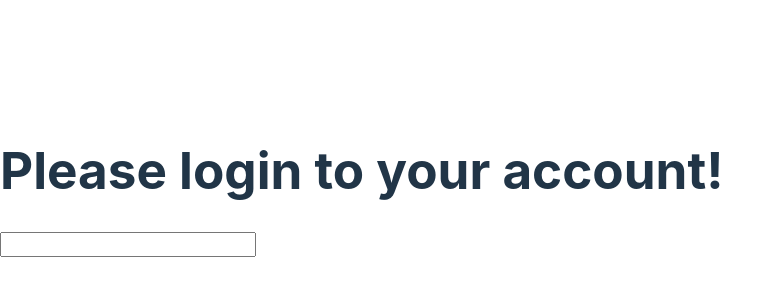
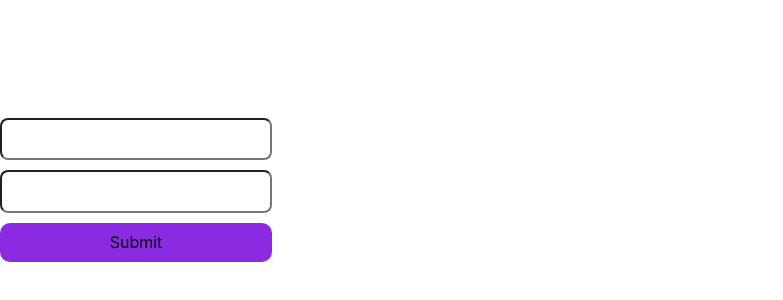
Before and after one commit to ViktoriiaKN/goit-react-project, a React (Vite) app: page / in a window 1280 px wide. Shown: the part 210-510 px from the top of the page, without its empty margins (0-783 px from the left). Built offline with nearby package versions, Linux system fonts and the light colour scheme.

Commit message:
Formik, Yup

```diff
--- a/package.json
+++ b/package.json
@@ -13,10 +13,12 @@
   "dependencies": {
     "@vitejs/plugin-react": "^4.3.1",
     "clsx": "^2.1.1",
+    "formik": "^2.4.6",
     "modern-normalize": "^2.0.0",
     "react": "^18.3.1",
     "react-dom": "^18.3.1",
-    "react-icons": "^5.2.1"
+    "react-icons": "^5.2.1",
+    "yup": "^1.4.0"
   },
   "devDependencies": {
     "@types/react": "^18.3.3",
--- a/src/components/App.jsx
+++ b/src/components/App.jsx
@@ -1,12 +1,11 @@
 
-import SearchBar from './SearchBar/SearchBar';
+import { FeedbackForm } from './FeedbackForm/FeedbackForm';
 
 export const App = () => {
 
   return (
     <div>
-    <h1>Please login to your account!</h1>
-     <SearchBar/>
+    <FeedbackForm/>
     </div>
   );
 };
--- /dev/null
+++ b/src/components/FeedbackForm/FeedbackForm.jsx
@@ -0,0 +1,22 @@
+import { Field, Form, Formik } from 'formik';
+import css from './FeedbackForm.module.css';
+
+export const FeedbackForm = () => {
+  return (
+    <Formik
+      initialValues={{
+        username: '',
+        email: ''
+      }}
+      onSubmit={() => {}}
+    >
+      <Form className={css.form}>
+        <Field className={css.field} type="text" name="username" />
+        <Field className={css.field} type="email" name="email" />
+        <button className={css.btn} type="submit">
+          Submit
+        </button>
+      </Form>
+    </Formik>
+  );
+};
--- /dev/null
+++ b/src/components/FeedbackForm/FeedbackForm.module.css
@@ -0,0 +1,17 @@
+.form {
+  display: flex;
+  flex-direction: column;
+  gap: 10px;
+}
+
+.field {
+  border-radius: 8px;
+  padding: 10px;
+}
+
+.btn {
+  background-color: blueviolet;
+  font-weight: 400;
+  border-radius: 10px;
+  align-items: center;
+}
```
Also changed, not shown: 1 other file (tests, documents, lock files or other folders).
